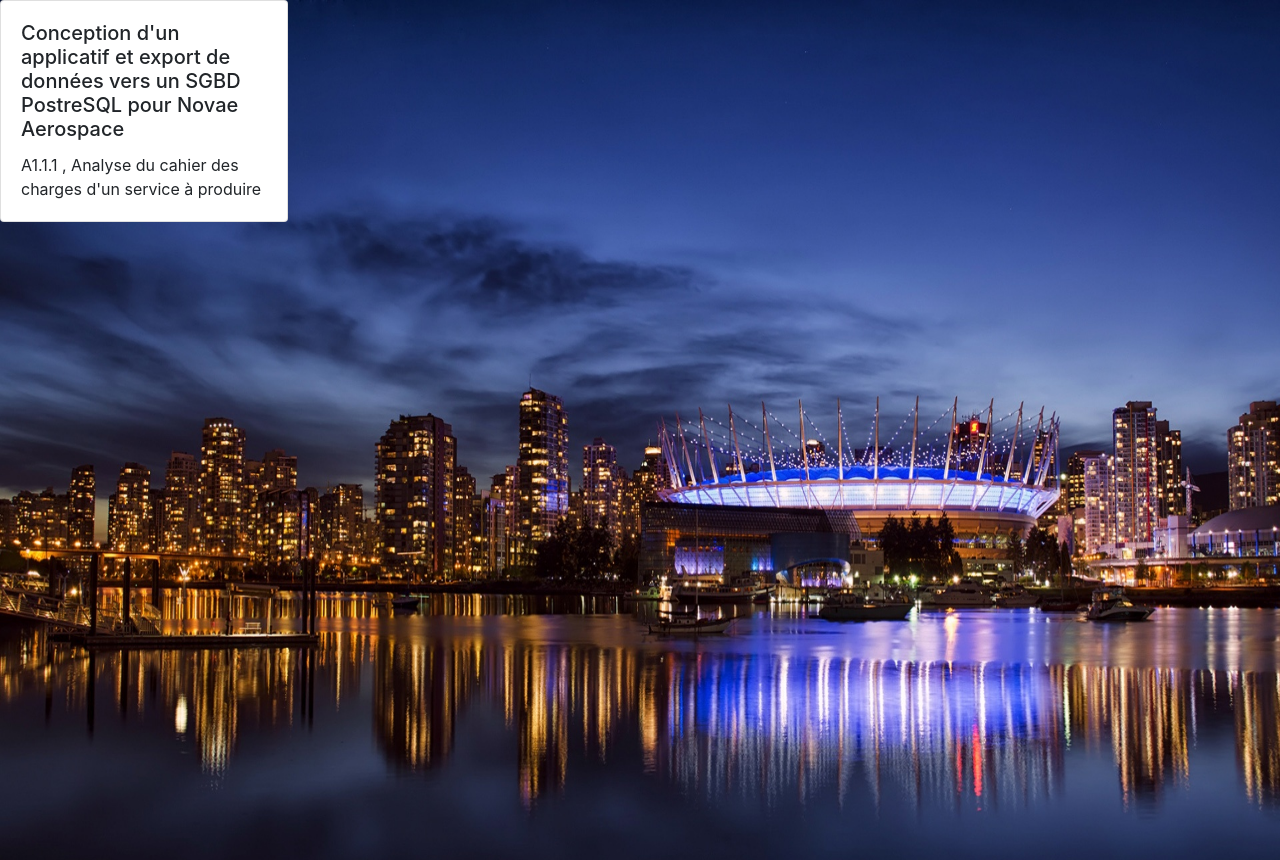
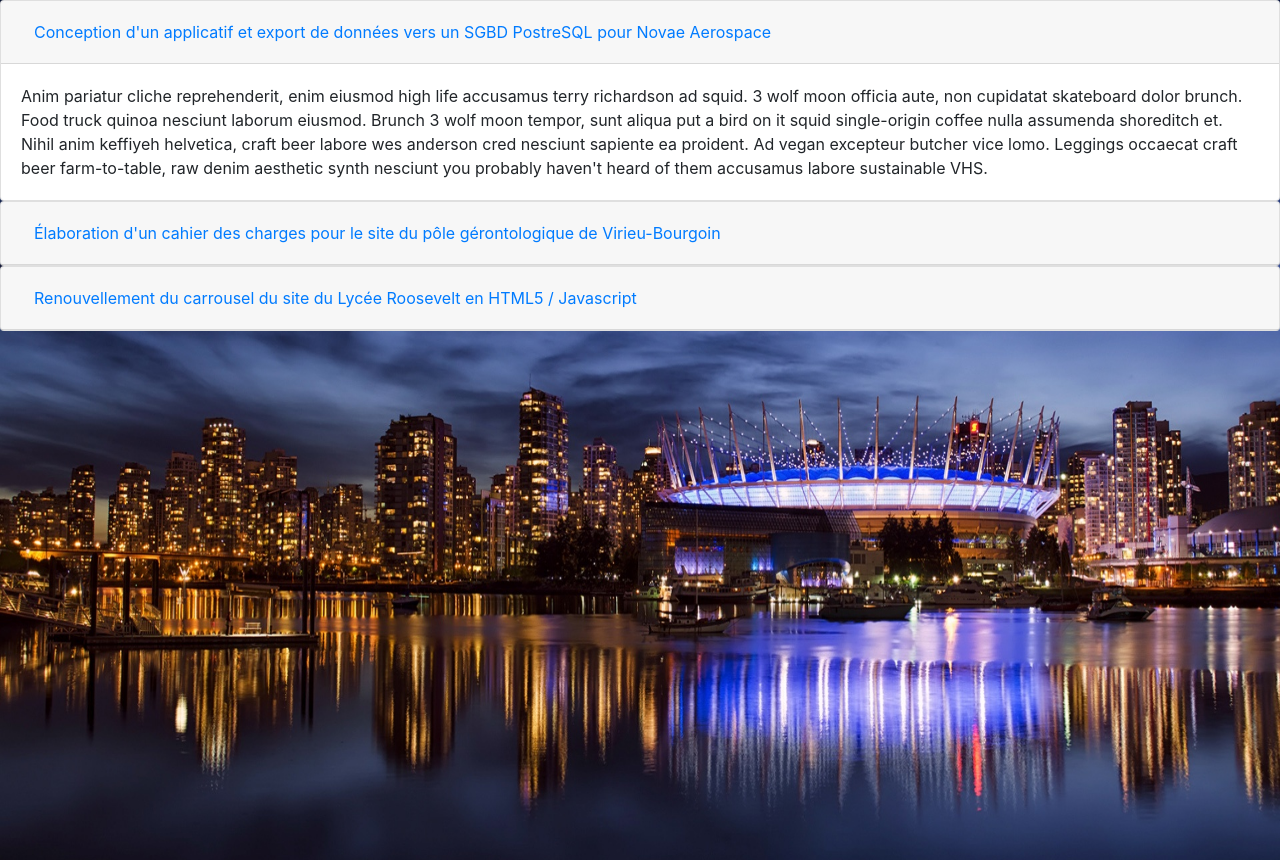
Before and after one commit to Alyndel/site_perso, a PHP site: page /comp.php in a window 1280 px wide. Shown: the part 56-916 px from the top of the page. Run offline with PHP 8.4, Linux system fonts and the light colour scheme; some libraries are stand-ins or nearby versions.

Commit message:
test avec collapse

```diff
--- a/comp.php
+++ b/comp.php
@@ -2,14 +2,54 @@
 	include 'header.php';
  ?>
 		<img src="img/back.jpg" id="back-image">
-		<p id="paragraphe">
-			<div class="card" style="width: 18rem;">
-			  <div class="card-body">
-			    <h5 class="card-title">Conception d'un applicatif et export de données vers un SGBD PostreSQL pour Novae Aerospace</h5>
-			    <p class="card-text">A1.1.1 , Analyse du cahier des charges d'un service à produire </p>
-  			</div>
-			</div>
-		</p>
+
+		<div id="accordion">
+		  <div class="card">
+		    <div class="card-header" id="headingOne">
+		      <h5 class="mb-0">
+		        <button class="btn btn-link" data-toggle="collapse" data-target="#collapseOne" aria-expanded="true" aria-controls="collapseOne">
+							Conception d'un applicatif et export de données vers un SGBD PostreSQL pour Novae Aerospace
+		        </button>
+		      </h5>
+		    </div>
+
+		    <div id="collapseOne" class="collapse show" aria-labelledby="headingOne" data-parent="#accordion">
+		      <div class="card-body">
+		        Anim pariatur cliche reprehenderit, enim eiusmod high life accusamus terry richardson ad squid. 3 wolf moon officia aute, non cupidatat skateboard dolor brunch. Food truck quinoa nesciunt laborum eiusmod. Brunch 3 wolf moon tempor, sunt aliqua put a bird on it squid single-origin coffee nulla assumenda shoreditch et. Nihil anim keffiyeh helvetica, craft beer labore wes anderson cred nesciunt sapiente ea proident. Ad vegan excepteur butcher vice lomo. Leggings occaecat craft beer farm-to-table, raw denim aesthetic synth nesciunt you probably haven't heard of them accusamus labore sustainable VHS.
+		      </div>
+		    </div>
+		  </div>
+
+		  <div class="card">
+		    <div class="card-header" id="headingTwo">
+		      <h5 class="mb-0">
+		        <button class="btn btn-link collapsed" data-toggle="collapse" data-target="#collapseTwo" aria-expanded="false" aria-controls="collapseTwo">
+							Élaboration d'un cahier des charges pour le site du pôle gérontologique de Virieu-Bourgoin
+		        </button>
+		      </h5>
+		    </div>
+		    <div id="collapseTwo" class="collapse" aria-labelledby="headingTwo" data-parent="#accordion">
+		      <div class="card-body">
+		        Anim pariatur cliche reprehenderit, enim eiusmod high life accusamus terry richardson ad squid. 3 wolf moon officia aute, non cupidatat skateboard dolor brunch. Food truck quinoa nesciunt laborum eiusmod. Brunch 3 wolf moon tempor, sunt aliqua put a bird on it squid single-origin coffee nulla assumenda shoreditch et. Nihil anim keffiyeh helvetica, craft beer labore wes anderson cred nesciunt sapiente ea proident. Ad vegan excepteur butcher vice lomo. Leggings occaecat craft beer farm-to-table, raw denim aesthetic synth nesciunt you probably haven't heard of them accusamus labore sustainable VHS.
+		      </div>
+		    </div>
+		  </div>
+
+		  <div class="card">
+		    <div class="card-header" id="headingThree">
+		      <h5 class="mb-0">
+		        <button class="btn btn-link collapsed" data-toggle="collapse" data-target="#collapseThree" aria-expanded="false" aria-controls="collapseThree">
+							Renouvellement du carrousel du site du Lycée Roosevelt en HTML5 / Javascript
+						</button>
+		      </h5>
+		    </div>
+		    <div id="collapseThree" class="collapse" aria-labelledby="headingThree" data-parent="#accordion">
+		      <div class="card-body">
+		        Anim pariatur cliche reprehenderit, enim eiusmod high life accusamus terry richardson ad squid. 3 wolf moon officia aute, non cupidatat skateboard dolor brunch. Food truck quinoa nesciunt laborum eiusmod. Brunch 3 wolf moon tempor, sunt aliqua put a bird on it squid single-origin coffee nulla assumenda shoreditch et. Nihil anim keffiyeh helvetica, craft beer labore wes anderson cred nesciunt sapiente ea proident. Ad vegan excepteur butcher vice lomo. Leggings occaecat craft beer farm-to-table, raw denim aesthetic synth nesciunt you probably haven't heard of them accusamus labore sustainable VHS.
+		      </div>
+		    </div>
+		  </div>
+		</div>
 
   </body>
 </html>
--- a/css/index.css
+++ b/css/index.css
@@ -17,6 +17,11 @@
   width: 40%;
 }
 
+#accordion
+{
+  z-index: 2;
+}
+
 #paragraphe-centré
 {
   color: white;
```
